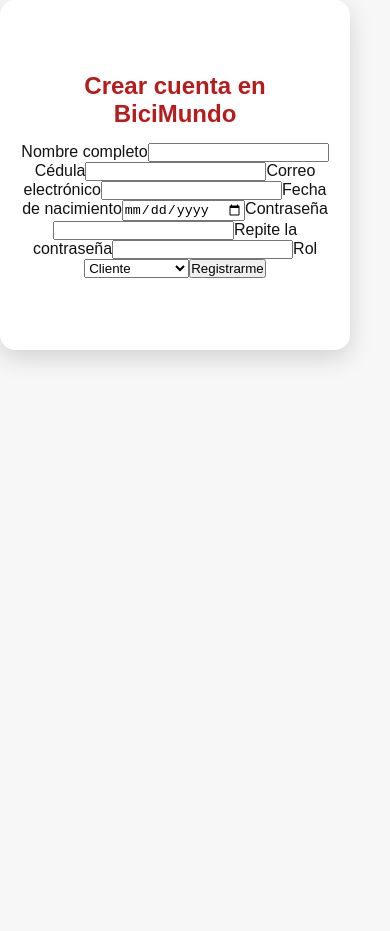
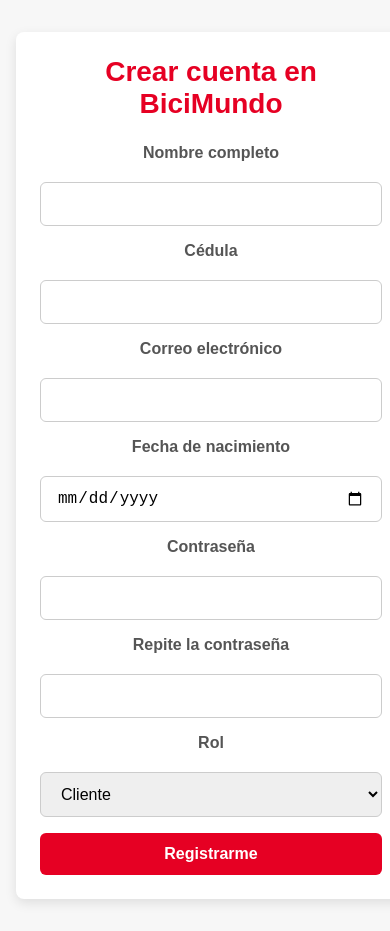
Before and after one commit to Juxnse/BICIMUNDO, an Angular app in the folder bicimundo/: page /registro in a window 390 px wide. Before the commit the page ends 844 px from the top, so only its background shows below. Built offline with nearby package versions, Linux system fonts and the light colour scheme.

Commit message:
Update registro.component.css

```diff
--- a/bicimundo/src/app/pages/registro/registro.component.css
+++ b/bicimundo/src/app/pages/registro/registro.component.css
@@ -0,0 +1,104 @@
+.registro-container {
+    position: relative;
+    max-width: 400px;
+    margin: 4rem auto;
+    padding: 2rem;
+    background-color: #fff;
+    border-radius: 8px;
+    box-shadow: 0 4px 12px rgba(0,0,0,0.1);
+    display: flex;
+    flex-direction: column;
+    gap: 1.5rem;
+    font-family: 'Poppins', sans-serif;
+  }
+
+  /* Botón de regresar */
+  .btn-back {
+    position: absolute;
+    top: 1rem;
+    left: 1rem;
+    background: transparent;
+    border: none;
+    font-size: 1.2rem;
+    color: #555;
+    cursor: pointer;
+    transition: color 0.2s ease;
+  }
+  .btn-back:hover {
+    color: #e60023;
+  }
+
+  /* Título */
+  .registro-container h2 {
+    margin: 0;
+    font-size: 1.75rem;
+    color: #e60023;
+    text-align: center;
+  }
+
+  /* Formulario */
+  .registro-container form {
+    display: flex;
+    flex-direction: column;
+    gap: 1rem;
+  }
+
+  /* Labels */
+  .registro-container label {
+    font-weight: 600;
+    color: #555;
+    margin-bottom: 0.25rem;
+  }
+
+  /* Inputs y select */
+  .registro-container input,
+  .registro-container select {
+    padding: 0.75rem 1rem;
+    font-size: 1rem;
+    border: 1px solid #ccc;
+    border-radius: 6px;
+    outline: none;
+    transition: border-color 0.2s ease;
+  }
+  .registro-container input:focus,
+  .registro-container select:focus {
+    border-color: #e60023;
+  }
+
+  /* Botón de envío */
+  .registro-container button[type="submit"] {
+    background-color: #e60023;
+    color: #fff;
+    padding: 0.75rem 1rem;
+    font-size: 1rem;
+    font-weight: 600;
+    border: none;
+    border-radius: 6px;
+    cursor: pointer;
+    transition: background-color 0.3s ease;
+  }
+  .registro-container button[type="submit"]:hover {
+    background-color: #cc001f;
+  }
+
+  .login-link a {
+    color: #e60023;
+    font-weight: 600;
+    text-decoration: none;
+    margin-left: 0.3rem;
+    transition: color 0.2s ease;
+  }
+
+  .login-link a:hover {
+    color: #cc001f;
+    text-decoration: underline;
+  }
+
+
+
+  @media (max-width: 480px) {
+    .registro-container {
+      margin: 2rem 1rem;
+      padding: 1.5rem;
+    }
+  }
```
